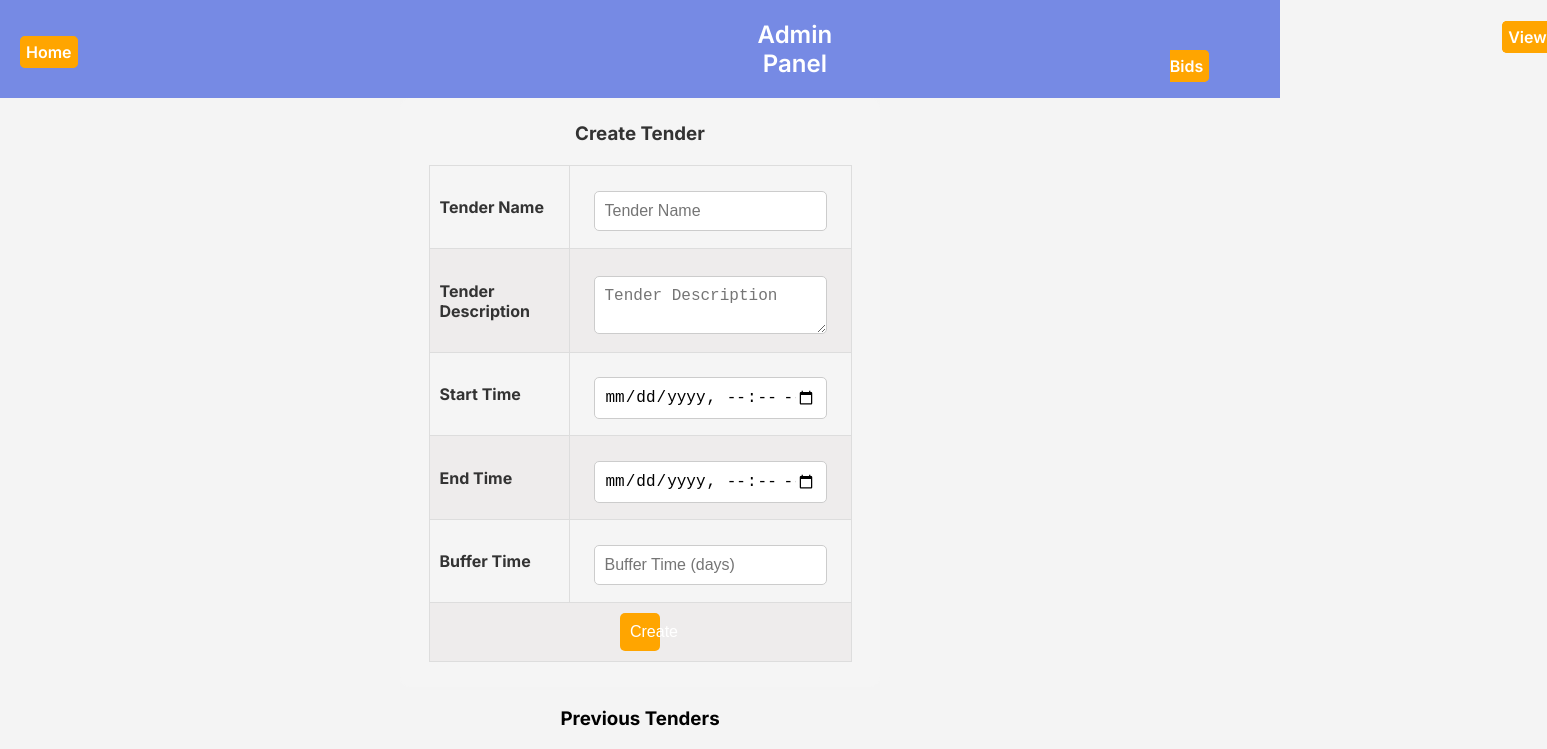
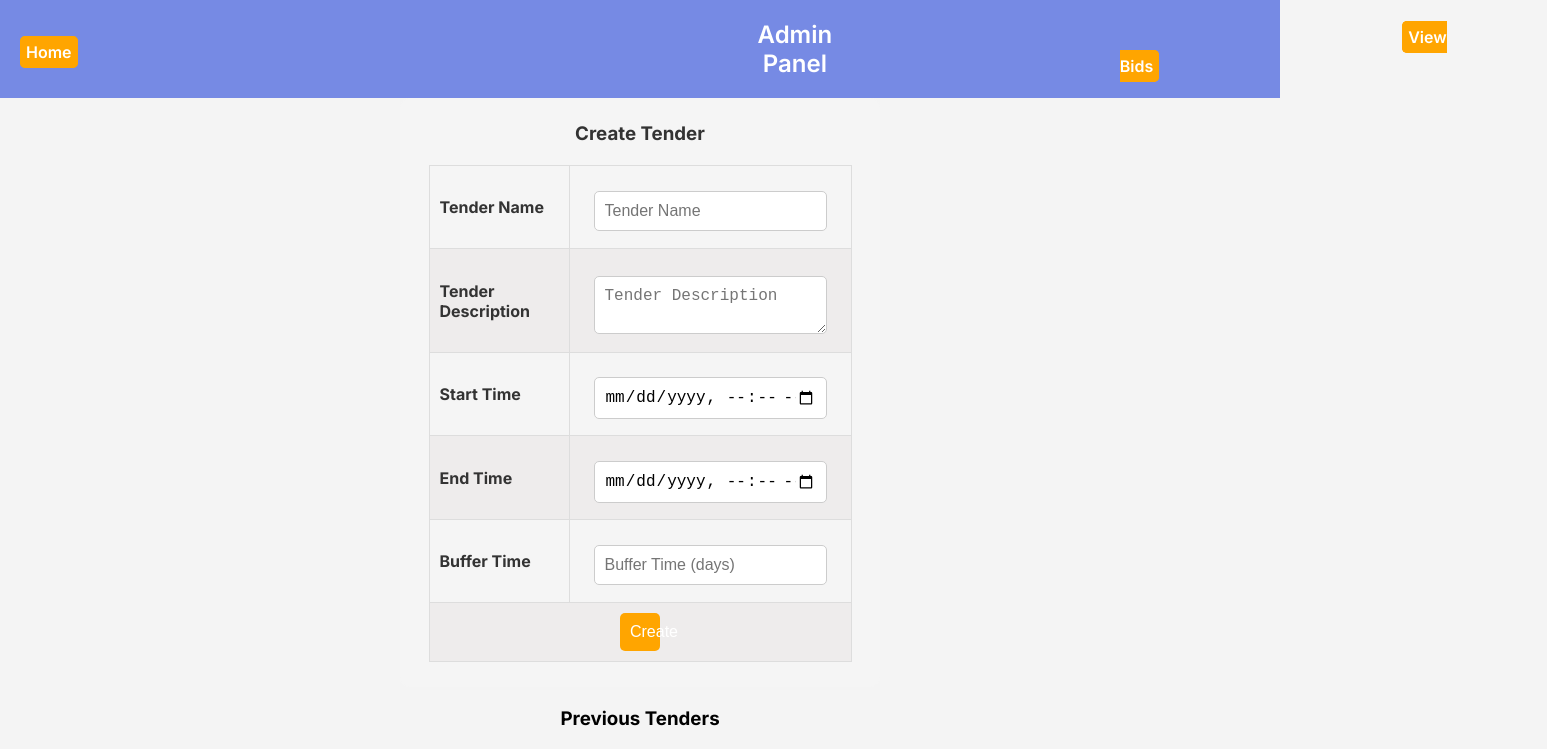
Before and after one commit to shivamkumar8009/tenderManagementSystem, a React (Create React App) app: page /admin in a window 1280 px wide. Shown: the top 749 px of the page, 1547 px wide, since content can reach past the window. Built offline with nearby package versions, Linux system fonts and the light colour scheme; no server answers; the HTML template or start-up script is replaced by a standard one.

Commit message:
css corrected as per vercel

```diff
--- a/src/App.css
+++ b/src/App.css
@@ -301,7 +301,7 @@ td {
   text-decoration: none;
   color: white;
   font-size: 16px;
-  margin-left: 670px;
+  margin-left: 570px;
   padding: 5px;
   background-color: orange;
   border: 1px solid orange;
```
